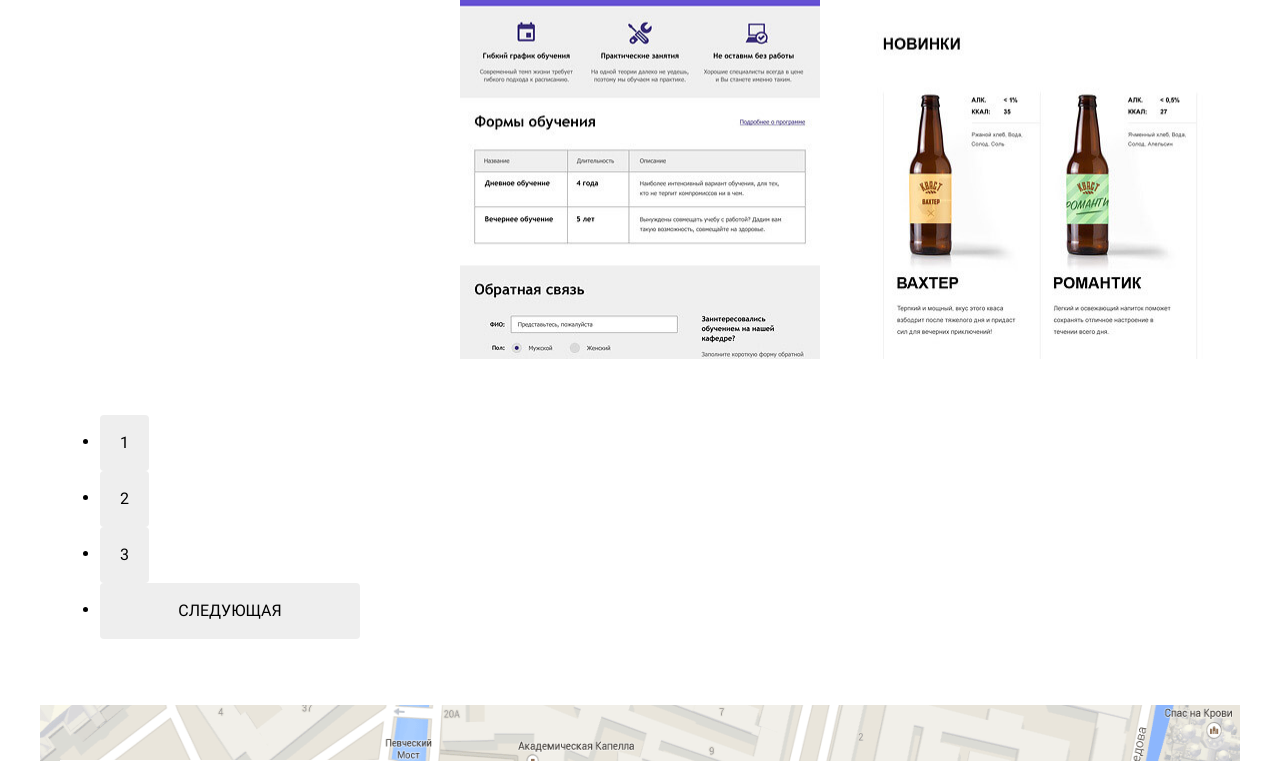
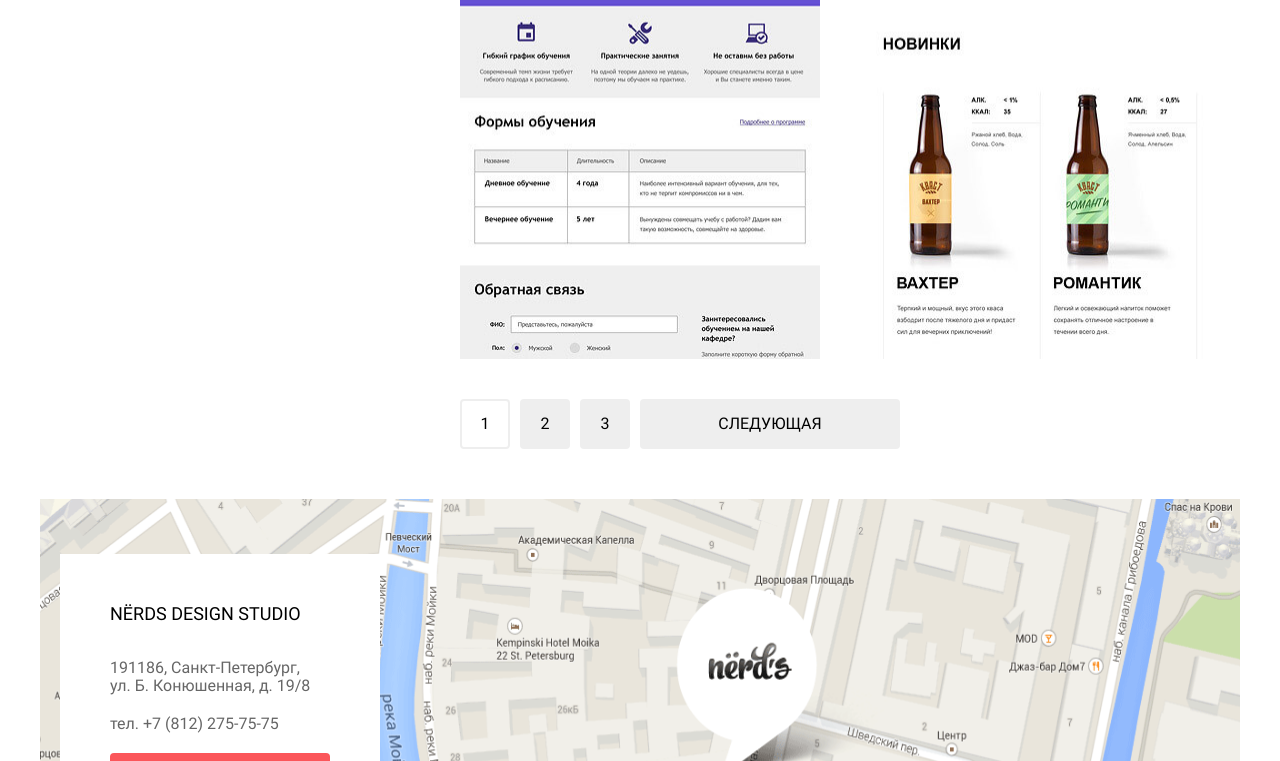
Before and after one commit to lubamark/nerds, a plain HTML site: page catalog.html in a window 1280 px wide. Shown: the part 2039-2800 px from the top of the page. Drawn offline with nearby package versions, Linux system fonts and the light colour scheme.

Commit message:
pagination staff

```diff
--- a/catalog.html
+++ b/catalog.html
@@ -158,28 +158,29 @@
 		        <h3 class="catalog__item_title">КВАСТ</h3>
 			    <p class="catalog__item_description">Промо-сайт производителя крафтового кваса</p>
 			    <button type="button" class="button button--red button--s">9 900 руб.</button>
-		     </div>
+		      </div>
 		    </li>
 	      </ul>
 
-	      </section>
-	      <ul class="pagination">
+		  <ul class="pagination">
 	        <li class="pagination__item">
-		      <a class="button button--grey pagination__link--current" href="#" >1</a>
+		      <a class="button button--grey button--sq button--grey--current" href="#" >1</a>
 		    </li>
 		    <li class="pagination__item">
-		      <a class="button button--grey" href="#" >2</a>
+		      <a class="button button--grey button--sq" href="#" >2</a>
 		    </li>
 		    <li class="pagination__item">
-		      <a class="button button--grey" href="#" >3</a>
+		      <a class="button button--grey button--sq" href="#" >3</a>
 		    </li>
 		    <li class="pagination__item">
 		     <button type="button" class=" button button--grey button--xl">Следующая</button>
 		    </li>
 	      </ul>
-		</div>
+
+	    </section>
 	  </div>
-	</main>
+	</div>
+  </main>
 
     <footer class="footer">
 	  <section class="contacts-block">
--- a/scss/_button.scss
+++ b/scss/_button.scss
@@ -1,4 +1,5 @@
 $button-sizes: (
+  "sq": "50px",
   "xs":"160px",
   "s":"200px",
   "m":"220px",
@@ -18,13 +19,19 @@ $button-sizes: (
 		background-color: $color - 30;
 		outline: none;
 	}
+
+	&--current{
+		padding: 15px;
+		background-color: #ffffff;
+		border: 2px solid $color;
+	}
 }
 
 
 .button{
 	display: inline-block;
 	vertical-align: middle;
-	padding: 20px;
+	padding: 17px;
 
 	font-family: inherit;
 	font-size: 16px;
@@ -64,6 +71,8 @@ $button-sizes: (
 		}
 	}
 
+
+
 	@each $key, $value in $button-sizes{
 		&--#{$key}{
 			width: #{$value};
--- a/scss/_catalog.scss
+++ b/scss/_catalog.scss
@@ -19,7 +19,7 @@
 		position: relative;
 
 		@include flex-basis(360px);
-		@include border-radius(5px);
+		@include border-radius(5px 5px 0 0);
 		overflow: hidden;
 
 		margin-bottom: 35px;
--- /dev/null
+++ b/scss/_pagination.scss
@@ -0,0 +1,15 @@
+.pagination{
+	@include display-flex;
+	margin: 0;
+	padding: 0;
+
+	list-style: none;
+
+	&__item{
+		margin-right: 10px;
+	}
+
+	&__item:last-child{
+		margin-right: 0;
+	}
+}
--- a/scss/style.scss
+++ b/scss/style.scss
@@ -50,4 +50,5 @@ html{
 "filter",
 "catalog",
 "sort",
+"pagination",
 "modal";
```
Also changed, not shown: css/style.css.
